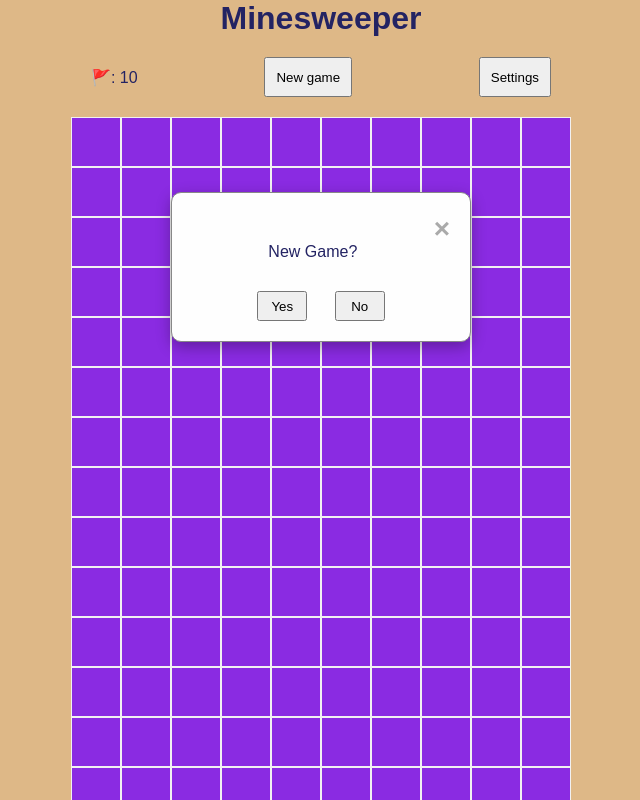
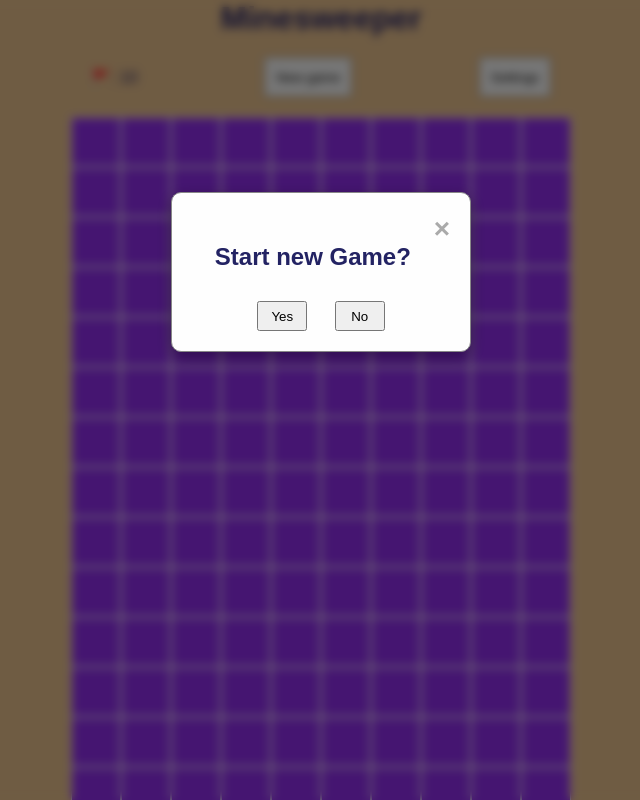
Before and after one commit to the-wind-dev/minesweeper, an Angular app: page / in a window 1280 px wide. Both pictures are taken after a click on the button "New game". Shown: the top 800 px of the page, without its empty margins (319-959 px from the left). Built offline with nearby package versions, Linux system fonts and the light colour scheme.

Commit message:
Объединение notification и modal-dialog  в один компонент

```diff
--- a/src/app/components/board/board.component.html
+++ b/src/app/components/board/board.component.html
@@ -16,5 +16,4 @@
     </ng-container>
 </div>
 
-<app-modal-dialog *ngIf="isDialogVisible" question="New Game?" (isConfirmed)="closeModal($event)"></app-modal-dialog>
-<app-notification *ngIf="isNotificationVisible" (closed)="closeNotification($event)" [notification]="notification"></app-notification>
+<app-modal #modal (onConfirm)="handleConfirm($event)"></app-modal>
--- a/src/app/components/board/board.component.ts
+++ b/src/app/components/board/board.component.ts
@@ -1,29 +1,25 @@
 import { CommonModule } from "@angular/common";
-import { Component, OnInit } from "@angular/core";
-import { Cell, GridSettings } from "../../models";
+import { Component, OnInit, ViewChild } from "@angular/core";
+import { Cell, GridSettings, ModalType } from "../../models";
 import { CellComponent } from "../cell/cell.component";
 import { BOARD_CONFIG } from "./board.config";
 import { CounterComponent } from "../counter/counter.component";
-import { ModalDialogComponent } from "../shared/modal-dialog/modal-dialog.component";
-import { NotificationComponent } from "../shared/notification/notification.component";
+import { ModalComponent } from "../shared/modal/modal.component";
 
 
 
 @Component({
     selector: 'app-board',
-    imports: [CommonModule, CellComponent, CounterComponent, ModalDialogComponent, NotificationComponent],
+    imports: [CommonModule, CellComponent, CounterComponent, ModalComponent],
     templateUrl: './board.component.html',
     styleUrl: './board.component.scss'
   })
   export class BoardComponent implements OnInit {
+    @ViewChild('modal') modal!: ModalComponent;
 
     public settings: GridSettings = BOARD_CONFIG;
     public grid: Cell[][] = [];
     public remainingMines: number = this.settings.mines;
-
-    public isDialogVisible: boolean = false;
-    public isNotificationVisible: boolean = false;
-    public notification: string ="";
 
     private gameOver: boolean = false;
 
@@ -41,8 +37,7 @@ import { NotificationComponent } from "../shared/notification/notification.compo
         if (this.grid[x][y].isMine) {
             this.grid[x][y].isOpened = true;
             this.gameOver = true;
-            this.notification = "Game Over! :(";
-            this.isNotificationVisible = true;
+            this.showNotification("Game Over! :(");
             this.revealAllMines();
         }
 
@@ -50,6 +45,9 @@ import { NotificationComponent } from "../shared/notification/notification.compo
     }
 
     public handleFlag({ x, y }: { x: number; y: number}): void {
+        if (this.gameOver) {
+            return;
+        }
         this.grid[x][y].isFlagged = !this.grid[x][y].isFlagged;
         this.remainingMines += this.grid[x][y].isFlagged ? -1 : 1;
     }
@@ -60,23 +58,17 @@ import { NotificationComponent } from "../shared/notification/notification.compo
 
     public startNewGame() {
         if (!this.gameOver) {
-            this.isDialogVisible = true;
+            this.showDialog("Start new Game?");
         } else {
             this.initializeBoard();
         }
     }
 
-    public closeModal(isConfirmed: boolean) {
-        this.isDialogVisible = false;
-        if (isConfirmed) {
+    public handleConfirm(confirmed: boolean) {
+        if (confirmed) {
             this.initializeBoard();
-        };
-    }
-
-    public closeNotification(closed: boolean) {
-        if (closed) {
-            this.isNotificationVisible = false;
         }
+        this.modal.close();
     }
 
     // private methods
@@ -164,8 +156,7 @@ import { NotificationComponent } from "../shared/notification/notification.compo
         }
 
         if (this.checkWin()) {
-            this.notification = "You won!";
-            this.isNotificationVisible = true;
+            this.showNotification("You won!");
             this.gameOver = true;
         }
     }
@@ -205,4 +196,14 @@ import { NotificationComponent } from "../shared/notification/notification.compo
         }
         return true;
     }
+
+    private showNotification(message: string): void {
+        this.modal.type = ModalType.Notification;
+        this.modal.show(message);
+    }
+
+    private showDialog(message: string): void {
+        this.modal.type = ModalType.Confirm;
+        this.modal.show(message);
+    }
 }
--- a/src/app/components/shared/modal-dialog/modal-dialog.component.html
+++ /dev/null
@@ -1,9 +0,0 @@
-<div class="modal-content">
-    <span class="close" (click)="close()">&times;</span>
-    <h2 *ngIf="header">{{header}}</h2>
-    <p class="question">{{question}}</p>
-    <div class="answers">
-        <button (click)="confirm()">Yes</button>
-        <button (click)="close()">No</button>
-    </div>
-</div>
--- a/src/app/components/shared/modal-dialog/modal-dialog.component.scss
+++ /dev/null
@@ -1,52 +0,0 @@
-$modal-width: 300px;
-
-.modal-content {
-    background-color: #fefefe;
-    margin: 15% auto;
-    padding: 20px;
-    border: 1px solid #888;
-    width: $modal-width;
-    max-width: 600px;
-    border-radius: 10px;
-    box-shadow: 0 5px 15px rgba(0, 0, 0, 0.3);
-    animation: fadeIn 0.3s ease-in-out;
-
-    position: absolute;
-    top: 0;
-    left: calc(50% - $modal-width/2);
-
-    .close {
-        color: #aaa;
-        float: right;
-        font-size: 28px;
-        font-weight: bold;
-    }
-    .close:hover,
-    .close:focus {
-        color: black;
-        text-decoration: none;
-        cursor: pointer;
-    }
-
-    .question {
-        margin: 30px 0px;
-    }
-
-    .answers {
-        padding: 0px 20%;
-        height: 30px;
-        display: flex;
-        justify-content: space-around;
-
-        button {
-            padding: 5px;
-            min-width: 50px;
-            height: 100%;
-        }
-    }
-}
-
-@keyframes fadeIn {
-    from { opacity: 0; }
-    to { opacity: 1; }
-}
--- a/src/app/components/shared/modal-dialog/modal-dialog.component.ts
+++ /dev/null
@@ -1,23 +0,0 @@
-import { CommonModule } from '@angular/common';
-import { Component, EventEmitter, Input, Output } from '@angular/core';
-
-@Component({
-  selector: 'app-modal-dialog',
-  imports: [CommonModule],
-  templateUrl: './modal-dialog.component.html',
-  styleUrls: ['./modal-dialog.component.scss']
-})
-export class ModalDialogComponent {
-    @Input() header?: string;
-    @Input() question!: string;
-
-    @Output() isConfirmed: EventEmitter<boolean> = new EventEmitter<boolean>();
-
-    public confirm() {
-        this.isConfirmed.emit(true);
-    }
-
-    public close() {
-        this.isConfirmed.emit(false);
-    }
-}
--- /dev/null
+++ b/src/app/components/shared/modal/modal.component.html
@@ -0,0 +1,10 @@
+<div class="modal-overlay" *ngIf="isVisible">
+    <div class="modal-content">
+        <span class="close" (click)="close()">&times;</span>
+        <h2>{{message}}</h2>
+        <div class="answers" *ngIf="isConfirm">
+            <button (click)="confirm(true)">Yes</button>
+            <button (click)="confirm(false)">No</button>
+        </div>
+    </div>
+</div>
--- a/src/app/components/shared/notification/notification.component.scss
+++ b/src/app/components/shared/modal/modal.component.scss
@@ -1,6 +1,6 @@
 $modal-width: 300px;
 
-.notification {
+.modal-content {
     background-color: #fefefe;
     margin: 15% auto;
     padding: 20px;
@@ -31,9 +31,36 @@ $modal-width: 300px;
     h2 {
         margin: 30px 0;
     }
+
+    .answers {
+        padding: 0px 20%;
+        height: 30px;
+        display: flex;
+        justify-content: space-around;
+
+        button {
+            padding: 5px;
+            min-width: 50px;
+            height: 100%;
+        }
+    }
 }
 
 @keyframes fadeIn {
     from { opacity: 0; }
     to { opacity: 1; }
 }
+
+.modal-overlay {
+    position: fixed;
+    top: 0;
+    left: 0;
+    width: 100%;
+    height: 100%;
+    background-color: rgba(0, 0, 0, 0.5);
+    display: flex;
+    justify-content: center;
+    backdrop-filter: blur(5px);
+    align-items: center;
+    z-index: 1000;
+}
--- /dev/null
+++ b/src/app/components/shared/modal/modal.component.ts
@@ -0,0 +1,36 @@
+import { CommonModule } from '@angular/common';
+import { Component, EventEmitter, Input, Output } from '@angular/core';
+import { ModalType } from '../../../models';
+
+@Component({
+  selector: 'app-modal',
+  imports: [CommonModule],
+  templateUrl: './modal.component.html',
+  styleUrls: ['./modal.component.scss']
+})
+export class ModalComponent {
+    @Input() type: ModalType = ModalType.Notification;
+    @Input() message: String = '';
+
+    @Output() onConfirm = new EventEmitter<boolean>();
+
+    isVisible: boolean = false;
+
+    get isConfirm(): boolean {
+        return this.type === ModalType.Confirm;
+    }
+
+    public show(message: string) {
+        this.message = message;
+        this.isVisible = true;
+    }
+
+    public confirm(confirmed: boolean) {
+        this.onConfirm.emit(confirmed);
+        this.close();
+    }
+
+    public close() {
+        this.isVisible = false;
+    }
+}
--- a/src/app/components/shared/notification/notification.component.html
+++ /dev/null
@@ -1,4 +0,0 @@
-<div class="notification">
-    <span class="close" (click)="close()">&times;</span>
-    <h2>{{notification}}</h2>
-</div>
--- a/src/app/components/shared/notification/notification.component.ts
+++ /dev/null
@@ -1,18 +0,0 @@
-import { CommonModule } from '@angular/common';
-import { Component, EventEmitter, Input, Output } from '@angular/core';
-
-@Component({
-  selector: 'app-notification',
-  imports: [CommonModule],
-  templateUrl: './notification.component.html',
-  styleUrls: ['./notification.component.scss']
-})
-export class NotificationComponent {
-    @Input() notification!: string;
-
-    @Output() closed: EventEmitter<boolean> = new EventEmitter<boolean>();
-
-    public close() {
-        this.closed.emit(true);
-    }
-}
--- a/src/app/models/index.ts
+++ b/src/app/models/index.ts
@@ -1,2 +1,3 @@
 export * from './cell.model';
 export * from './grid-settings.model';
+export * from './modal-type.enum';
--- /dev/null
+++ b/src/app/models/modal-type.enum.ts
@@ -0,0 +1,4 @@
+export enum ModalType {
+    Notification = 'notification',
+    Confirm = 'confirm',
+  }
```
